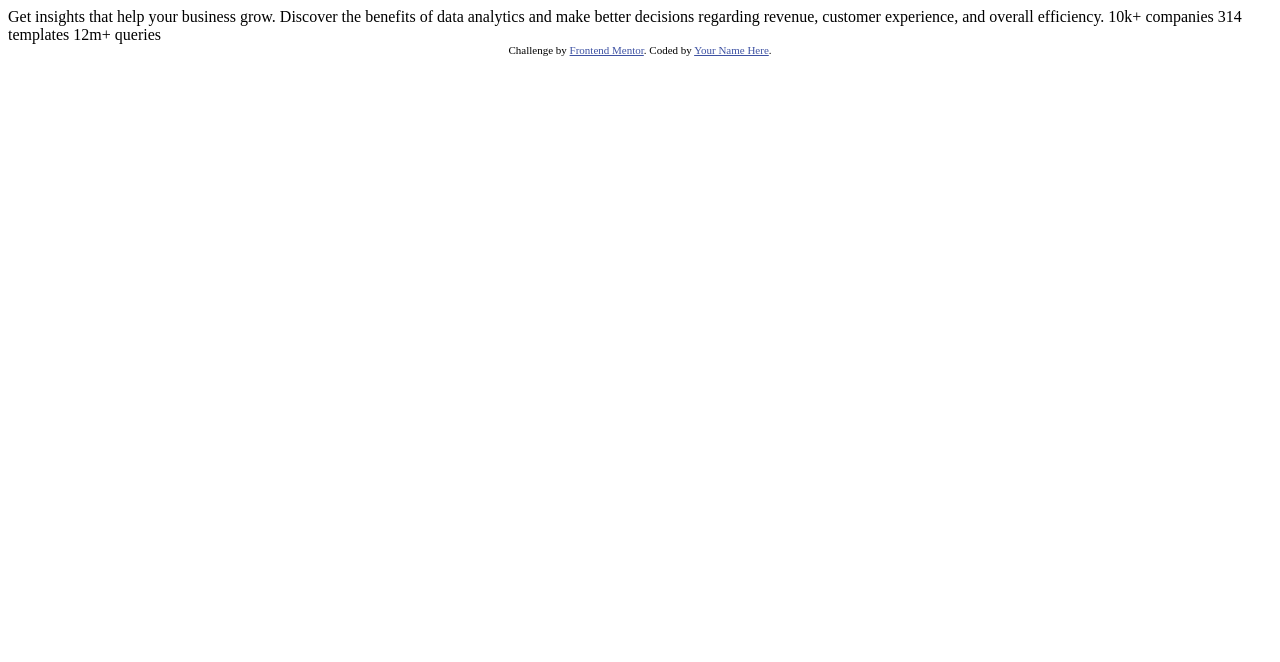
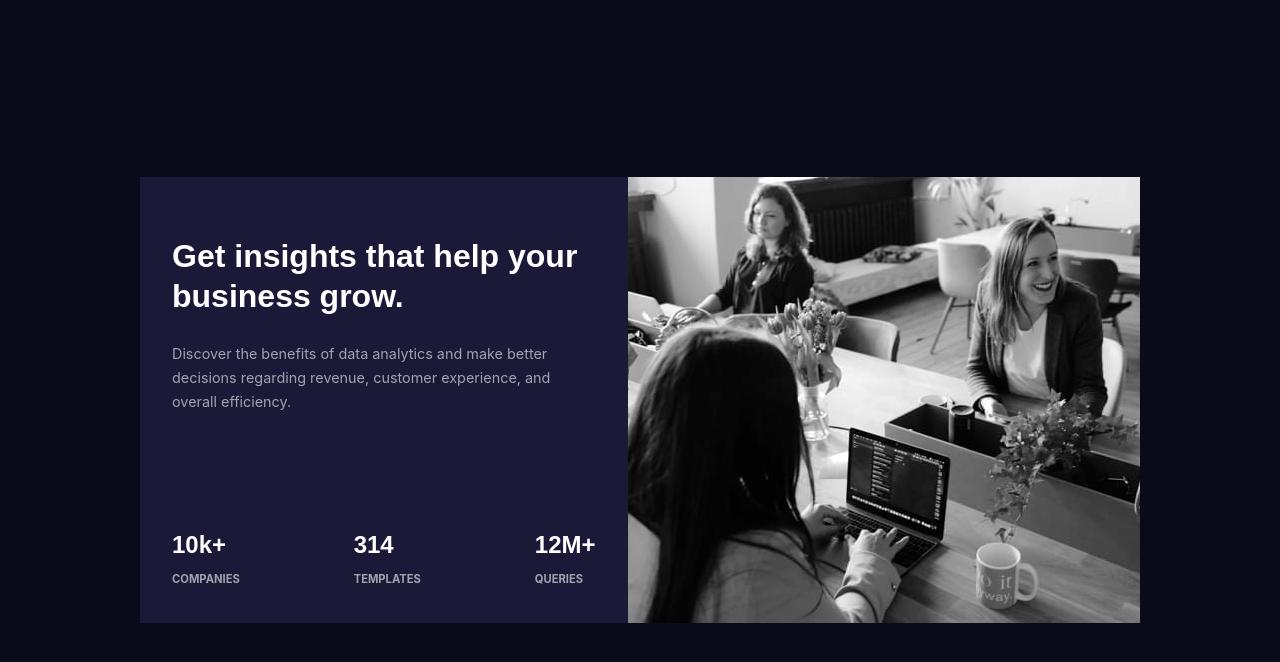
Before and after one commit to david-mi/Front-end-mentor-E1, a plain HTML site: page index.html in a window 1280 px wide. Drawn offline with Linux system fonts and the light colour scheme.

Commit message:
2nd commit

```diff
--- a/index.html
+++ b/index.html
@@ -3,31 +3,42 @@
 <head>
   <meta charset="UTF-8">
   <meta name="viewport" content="width=device-width, initial-scale=1.0"> <!-- displays site properly based on user's device -->
-
+  <link rel="stylesheet" href="style.css">
   <link rel="icon" type="image/png" sizes="32x32" href="./images/favicon-32x32.png">
-
   <title>Frontend Mentor | Stats preview card component</title>
-
-  <!-- Feel free to remove these styles or customise in your own stylesheet 👍 -->
-  <style>
-    .attribution { font-size: 11px; text-align: center; }
-    .attribution a { color: hsl(228, 45%, 44%); }
-  </style>
 </head>
 <body>
-
-  Get insights that help your business grow.
-
-  Discover the benefits of data analytics and make better decisions regarding revenue, customer
-  experience, and overall efficiency.
-
-  10k+ companies
-  314 templates
-  12m+ queries
-
-  <div class="attribution">
-    Challenge by <a href="https://www.frontendmentor.io?ref=challenge" target="_blank">Frontend Mentor</a>.
-    Coded by <a href="#">Your Name Here</a>.
+  <div class="full_container">
+    <header>
+    <img src="images/image-header-desktop.jpg">
+    </header>
+    <main class="text_container">
+      <article>
+        <h1>Get insights that help your business grow.</h1>
+        <p>
+        Discover the benefits of data analytics and make better decisions regarding revenue, customer
+      experience, and overall efficiency.
+        </p>
+      </article>
+      <footer class="stats">
+        <section>
+          <h2>10k+</h2>
+          <span>companies</span>
+        </section>
+        <section>
+          <h2>314</h2>
+          <span>templates</span>
+        </section>
+        <section>
+          <h2>12M+</h2>
+          <span>queries</span>
+        </section>
+      </footer>
+    <!-- <div class="attribution">
+      Challenge by <a href="https://www.frontendmentor.io?ref=challenge" target="_blank">Frontend Mentor</a>.
+      Coded by <a href="#">Your Name Here</a>.
+    </div> -->
+    </main>
   </div>
 </body>
 </html>
--- /dev/null
+++ b/style.css
@@ -0,0 +1,107 @@
+:root{
+--dark-blue: hsl(233, 47%, 7%);
+--dark-des-blue: hsl(244, 38%, 16%);
+--soft-violet: hsl(277, 64%, 61%);
+--white: hsl(0, 0%, 100%);
+--white75: hsla(0, 0%, 100%, 0.75);
+--white60: hsla(0, 0%, 100%, 0.6);
+}
+@import url('https://fonts.googleapis.com/css2?family=Inter:wght@400;700&display=swap');
+@import url('https://fonts.googleapis.com/css2?family=Lexend+Deca&display=swap');
+
+/* GENERAL */
+
+body{
+
+    height: 100vh;
+    max-width: 1440px;
+    font-family: 'Inter', sans-serif;
+    background-color: var(--dark-blue);
+    color: var(--white60);
+    line-height: 1.5rem;
+    display: grid;
+    place-items: center;
+    margin: 0px auto;
+    padding: 0px 20px;
+}
+
+h1, h2{
+    font-family: 'Lexend Deca', sans-serif;
+    color: var(--white);
+}
+h1 { font-size: 2rem; line-height: 2.5rem; }
+h2 { margin-bottom: 10px; }
+
+
+
+/* CONTAINERS */
+
+.full_container{
+    display: flex;
+    flex-direction: row-reverse;
+    border-radius: 10px;
+    max-height: 446px;
+    max-width: 1000px;
+    flex: 0 1 75%;
+}
+.text_container{
+
+    display: flex;
+    flex-direction: column;
+    justify-content: space-between;
+    background-color: var(--dark-des-blue);
+    flex: 1 0 375px;
+    padding: 2em;
+    box-sizing: border-box;
+}
+
+p { font-size: 0.9rem; }
+
+header { display: flex;
+    flex-direction: column;
+    max-width: 540px;
+    flex: 1 0 400px;
+}
+
+img {
+
+    object-fit: cover;
+    width: 100%;
+    height: 446px;
+}
+
+footer{
+    display: flex;
+    justify-content: space-between;
+}
+
+footer span {
+    text-transform: uppercase;
+    font-size: 0.7rem;
+    font-weight: 700;
+    display: block;
+}
+
+@media screen and (max-width: 540px){
+    body {
+        display: block;
+        padding: 0px;
+     }
+    .full_container {
+        flex-wrap: wrap;
+        text-align: center;
+        max-height: auto;
+    }
+    .text_container {
+        max-width: 540px;
+        padding: 8%;
+        flex-shrink: 1;
+    }
+   footer {
+    flex-direction: column;
+    }
+    header { flex-shrink: 1}
+    img {
+        height: auto;
+    }
+}
```
